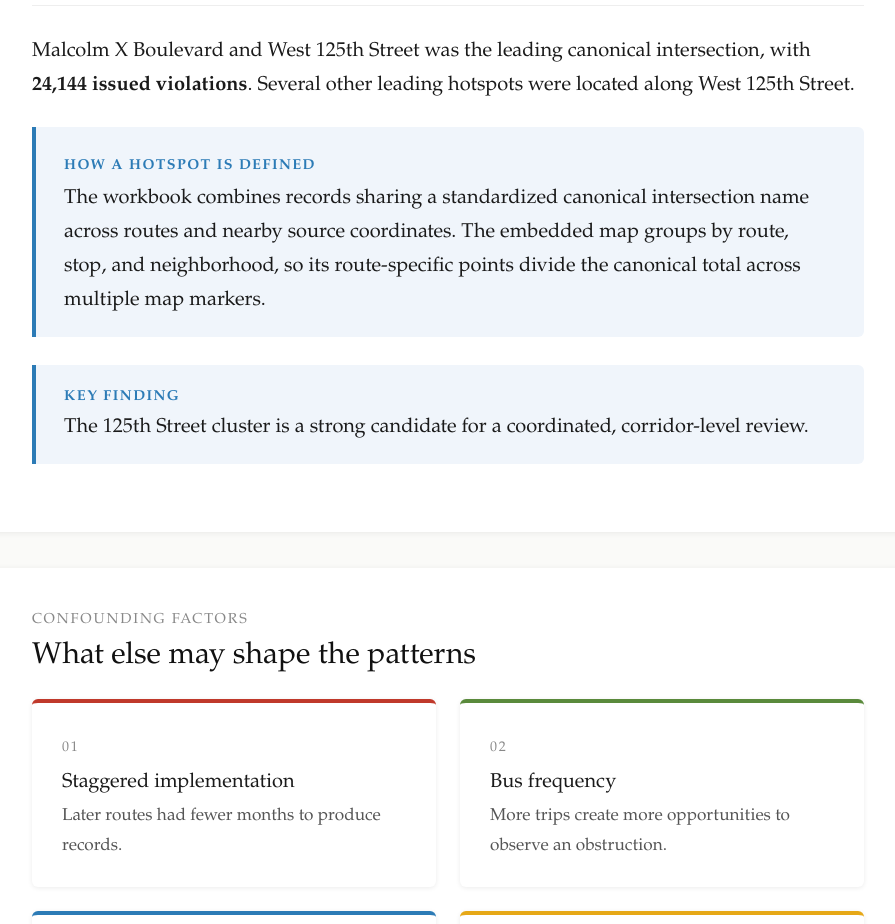
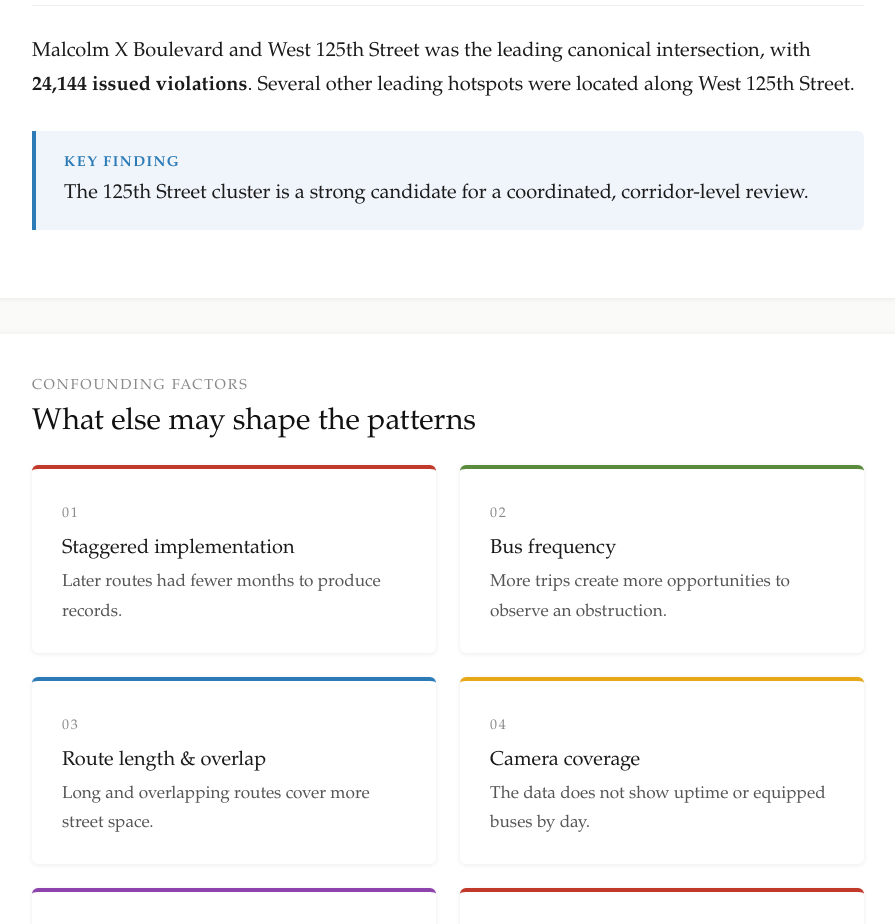
Before and after one commit to quinnaf19/ACE-Online-Report, a Next.js app: page / in a window 1280 px wide. Shown: the part 10500-11424 px from the top of the page, without its empty margins (312-1207 px from the left). Built offline with nearby package versions, Linux system fonts and the light colour scheme.

Commit message:
Move hotspot definition to methodology

```diff
--- a/app/globals.css
+++ b/app/globals.css
@@ -207,13 +207,6 @@ table {
 .outcome-paths p { margin-bottom: .65em; }
 .outcome-paths ul { margin: 0; padding-left: 1.2em; }
 .outcome-paths li + li { margin-top: .5em; }
-.method-card {
-  margin: 1.2em 0 0;
-  padding: 1em 1.4em;
-  border-left: 4px solid var(--blue);
-  border-radius: 0 6px 6px 0;
-  background: #f0f5fb;
-}
 
 .map-section { background: #e8f3fb; text-align: center; }
 .map-frame { height: min(760px, 72vh); min-height: 560px; padding: .35em; border-radius: 8px; background: #fff; box-shadow: 0 1px 5px rgba(0,0,0,.1); }
@@ -298,8 +291,6 @@ caption { margin-bottom: .5em; color: #222; font-size: 1.1em; text-align: left;
 th, td { padding: .55em .7em; border-bottom: 1px solid #eee; text-align: left; }
 th { color: #111; font-weight: normal; background: #e8eef8; }
 td:nth-child(n+2), th:nth-child(n+2) { text-align: right; }
-.method-card strong { color: var(--blue); font-size: .72em; letter-spacing: .1em; text-transform: uppercase; }
-.method-card p { margin-bottom: 0; }
 
 .confounders { background: #fff; }
 .factor-grid { display: grid; grid-template-columns: repeat(2, 1fr); gap: 1.2em; }
--- a/app/page.tsx
+++ b/app/page.tsx
@@ -327,7 +327,6 @@ export default function Home() {
               </table>
             </div>
             <p>Malcolm X Boulevard and West 125th Street was the leading canonical intersection, with <strong>24,144 issued violations</strong>. Several other leading hotspots were located along West 125th Street.</p>
-            <aside className="method-card"><strong>How a hotspot is defined</strong><p>The workbook combines records sharing a standardized canonical intersection name across routes and nearby source coordinates. The embedded map groups by route, stop, and neighborhood, so its route-specific points divide the canonical total across multiple map markers.</p></aside>
             <blockquote><strong>Key finding</strong>The 125th Street cluster is a strong candidate for a coordinated, corridor-level review.</blockquote>
           </Finding>
 
@@ -365,7 +364,8 @@ export default function Home() {
             </details>
             <details>
               <summary>Stops, corridors, and hotspot aggregation</summary>
-              <p>Stop names were converted to uppercase; punctuation and common suffixes were normalized; reversed intersection order was standardized. The canonical-stop table aggregates all routes and coordinate variants sharing that standardized label. The map preserves route and neighborhood dimensions, so one canonical stop may appear as multiple points.</p>
+              <p>Stop names were converted to uppercase; punctuation and common suffixes were normalized; and reversed intersection order was standardized. In the workbook, a hotspot is a canonical intersection that combines records sharing a standardized intersection name across routes and nearby source coordinates.</p>
+              <p>The embedded map preserves route, stop, and neighborhood dimensions. As a result, route-specific points may divide one canonical intersection total across multiple map markers.</p>
             </details>
             <details>
               <summary>Route exposure and statistical methods</summary>
```
